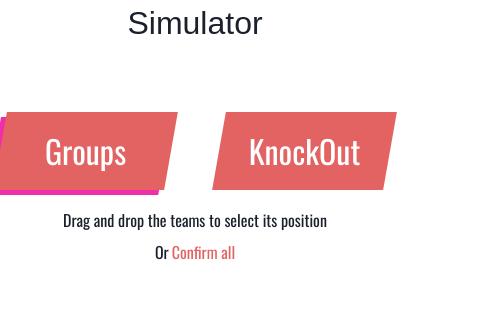
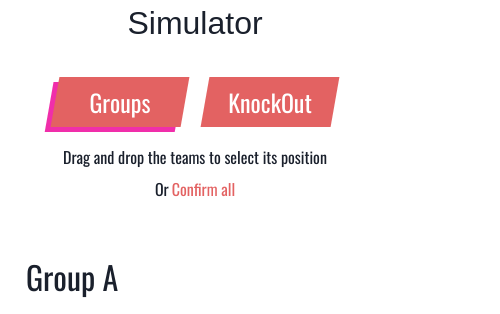
Before and after one commit to YagoLeite/World-Cup-Simulator, a Next.js app: page / in a window 390 px wide. Shown: the part 150-464 px from the top of the page, 500 px wide, since content can reach past the window. Built offline with nearby package versions, Linux system fonts and the light colour scheme.

Commit message:
controler responsive style

```diff
--- a/components/Groups/Groups.js
+++ b/components/Groups/Groups.js
@@ -17,7 +17,7 @@ const Groups = () => {
 
   return (
     <Grid
-      px="140px"
+      px={["10px", "50px", "140px"]}
       pt="36px"
       gridTemplateColumns="repeat(auto-fit, minmax(360px, 1fr))"
       gap={["95px"]}
--- a/components/Header/Controler.js
+++ b/components/Header/Controler.js
@@ -11,13 +11,18 @@ const Controler = () => {
       justifyContent="center"
       direction="column"
       alignContent="center"
-      pt="65px"
+      pt={["30px", "65px"]}
     >
-      <Flex w="100%" justifyContent="center" gap="48px" alignContent="center">
+      <Flex
+        w="100%"
+        justifyContent="center"
+        gap={["20px", "25px", "48px"]}
+        alignContent="center"
+      >
         <Flex
           className="skewed"
-          w="201px"
-          h="78px"
+          w={["130px", "180px", "201px"]}
+          h={["50px", "70px", "78px"]}
           bg="#E36262"
           color="white"
           onClick={() => dispatch({ type: "UI-UPDATE", value: "groups" })}
@@ -34,17 +39,17 @@ const Controler = () => {
             h="100%"
             alignItems="center"
             justifyContent="center"
-            fontSize="32px"
+            fontSize={["24px", "32px"]}
             color="white"
           >
             Groups
           </Flex>
         </Flex>
         <Flex
-          fontSize="32px"
+          fontSize={["24px", "32px"]}
           className="skewed"
-          w="201px"
-          h="78px"
+          w={["130px", "180px", "201px"]}
+          h={["50px", "70px", "78px"]}
           bg="#E36262"
           cursor="pointer"
           onClick={() => dispatch({ type: "UI-UPDATE", value: "finals" })}
```
